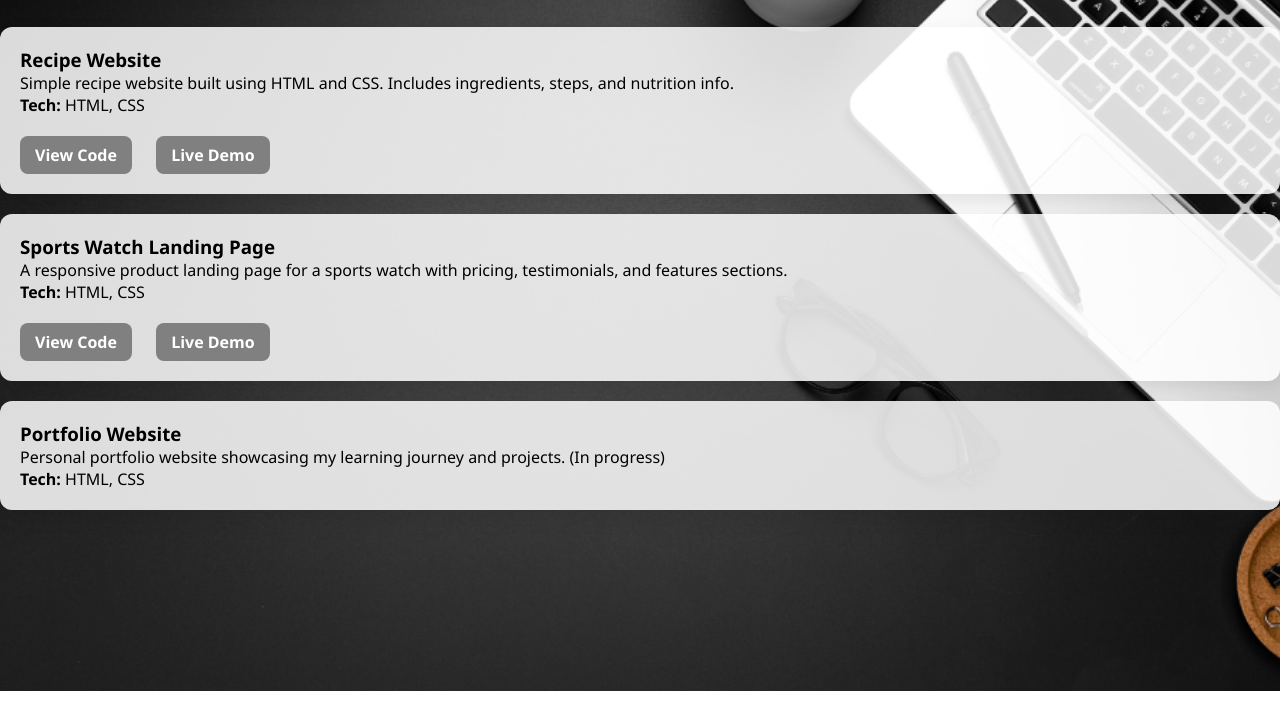
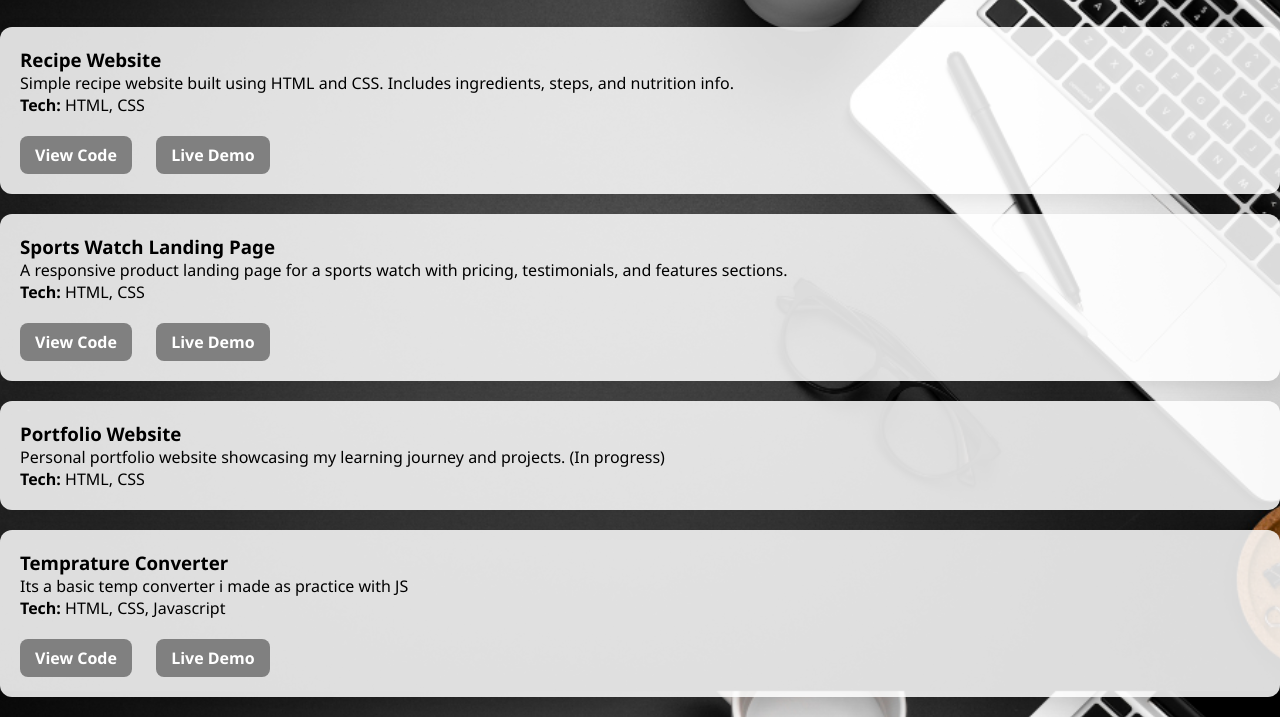
Before and after one commit to araiz47/portfolio-website-project, a plain HTML site: page projects.html in a window 1280 px wide. Shown: the part 109-826 px from the top of the page. Before the commit the page ends 800 px from the top, so only its background shows below. Drawn offline with Linux system fonts and the light colour scheme.

Commit message:
added a new small project

```diff
--- a/projects.html
+++ b/projects.html
@@ -50,6 +50,13 @@
                     <p><strong>Tech:</strong> HTML, CSS</p>
 
                 </div>
+                <div class="project">
+                    <h3>Temprature Converter</h3>
+                    <p>Its a basic temp converter i made as practice with JS</p>
+                    <p><strong>Tech:</strong> HTML, CSS, Javascript</p>
+                    <a href="https://github.com/araiz47/Javascript-projects.git">View Code</a>
+                    <a href="https://araiz47.github.io/Javascript-projects/">Live Demo</a>
+                </div>
         </section>
 
     </body>
```
